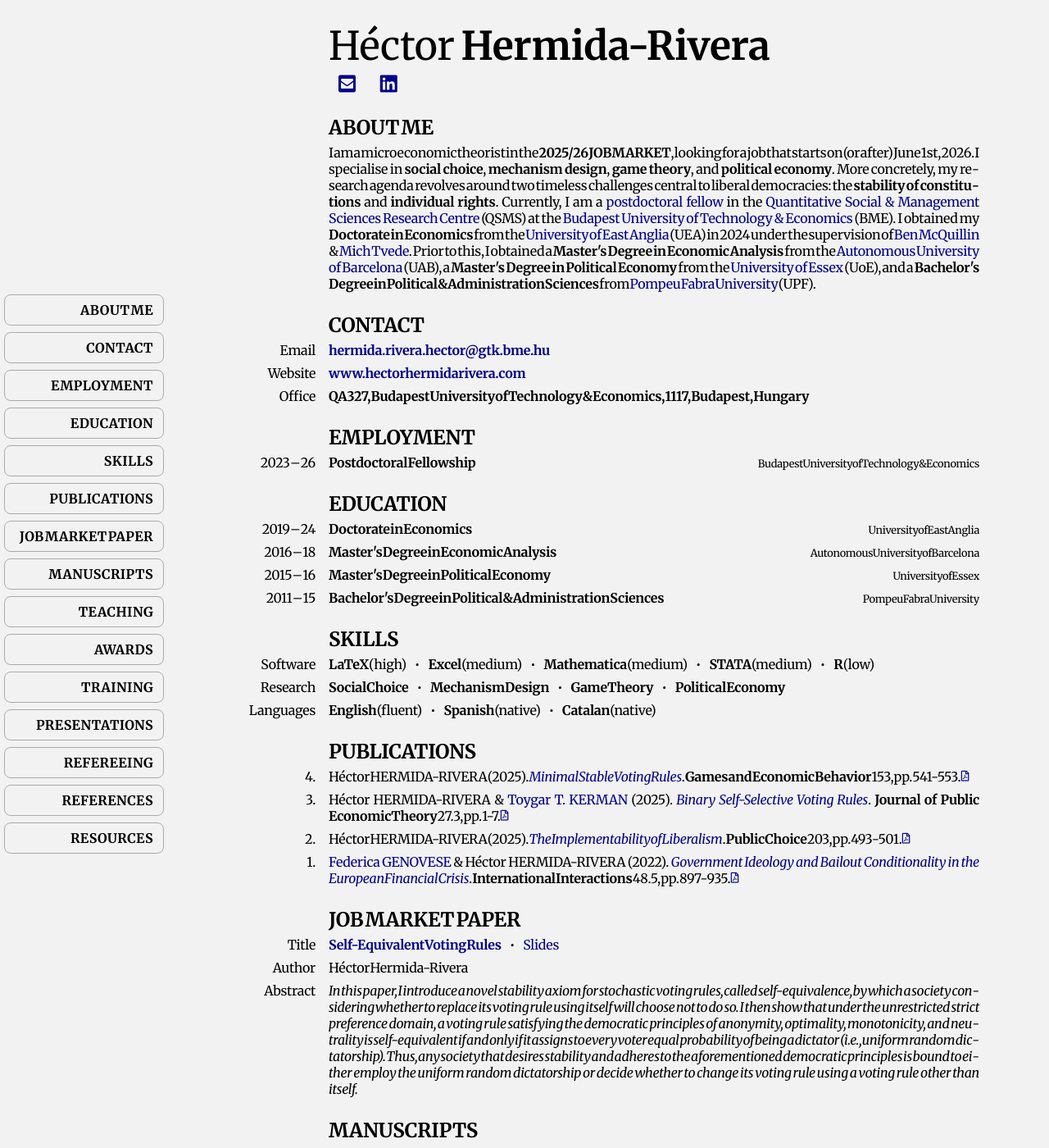
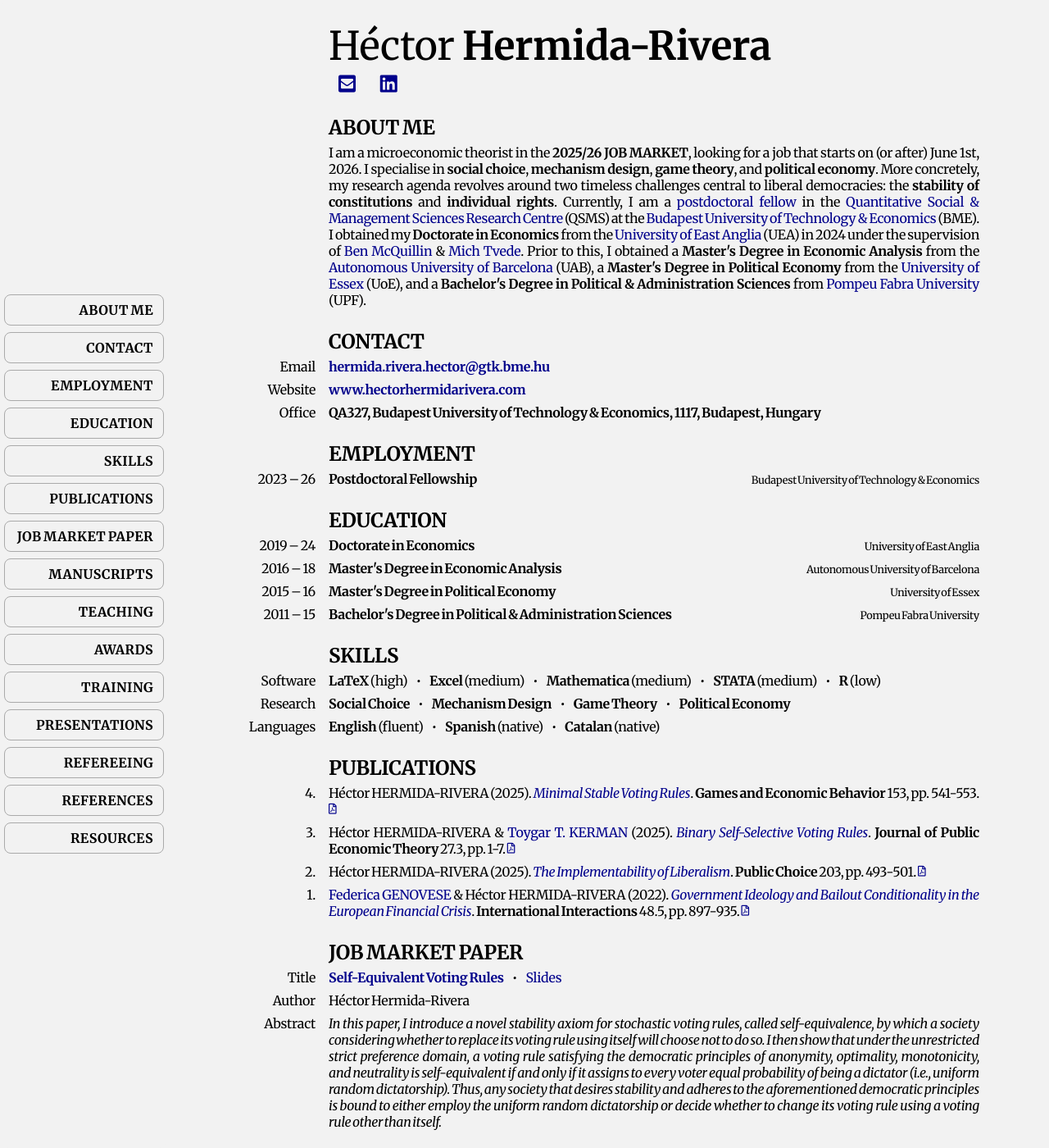
Before and after one commit to HectorHermidaRivera/hectorhermidarivera.github.io, a Jekyll site: the page built from index.md, in a window 1280 px wide and 1400 px high. Shown: the whole window at 82% size. Built offline with Jekyll 4.4.1, drawn with Linux system fonts in a browser that asks for light colours; a style sheet for code colours, icons or effects is not loaded.

Commit message:
Update style.css

```diff
--- a/assets/css/style.css
+++ b/assets/css/style.css
@@ -65,7 +65,7 @@ body {
   background-color: #f2f2f2;
   font-stretch: 94%;
   letter-spacing: -0.017em;
-  word-spacing: -0.2em;
+  word-spacing: -0.1em;
   font-feature-settings: "kern" 1, "liga" 1, "clig" 1, "calt" 1;
   text-rendering: optimizeLegibility;
 }
```
